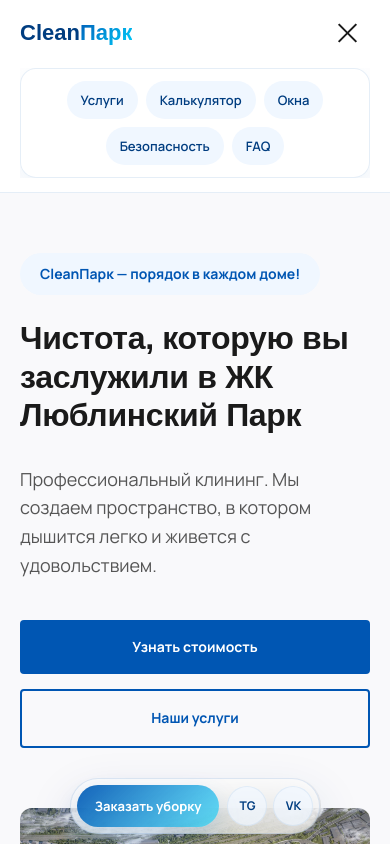
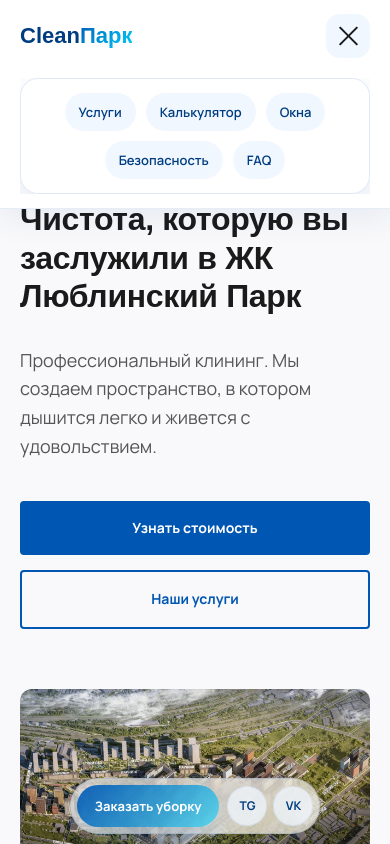
Before and after one commit to twin300/CleanPark, a plain HTML site: page index.html in a window 390 px wide. Both pictures are taken after a click on the button "Открыть меню". Shown: the top 844 px of the page. Drawn offline with Linux system fonts and the light colour scheme; a web font is replaced by a local one.

Commit message:
Improve mobile navigation styling

```diff
--- a/styles.css
+++ b/styles.css
@@ -987,7 +987,17 @@ footer {
 
 @media (max-width: 992px) {
     header {
+        position: fixed;
+        top: 0;
+        left: 0;
+        right: 0;
         padding: 14px 0;
+        background: rgba(255, 255, 255, 0.96);
+        box-shadow: 0 10px 30px rgba(0, 61, 128, 0.08);
+    }
+
+    body {
+        padding-top: 74px;
     }
 
     .logo {
@@ -1018,26 +1028,28 @@ footer {
         max-height: 0;
         opacity: 0;
         visibility: hidden;
-        transition: max-height 0.28s ease, opacity 0.2s ease, margin-top 0.28s ease, visibility 0.2s ease;
+        transform: translateY(-6px);
+        transition: max-height 0.28s ease, opacity 0.2s ease, margin-top 0.28s ease, transform 0.28s ease, visibility 0.2s ease;
     }
 
     nav.active .nav-menu {
-        max-height: 220px;
+        max-height: 260px;
         opacity: 1;
         visibility: visible;
-        margin-top: 4px;
+        margin-top: 8px;
+        transform: translateY(0);
     }
 
     .nav-links {
         flex-wrap: wrap;
         justify-content: center;
         width: 100%;
-        gap: 8px;
-        padding: 12px;
-        background: rgba(255, 255, 255, 0.96);
-        border: 1px solid rgba(0, 86, 179, 0.1);
-        border-radius: 16px;
-        box-shadow: var(--shadow);
+        gap: 10px;
+        padding: 14px;
+        background: rgba(255, 255, 255, 0.98);
+        border: 1px solid rgba(0, 86, 179, 0.12);
+        border-radius: 18px;
+        box-shadow: 0 18px 45px rgba(0, 61, 128, 0.12);
     }
 
     .nav-links a {
@@ -1059,6 +1071,12 @@ footer {
 
     .mobile-nav-toggle {
         display: flex;
+        width: 44px;
+        height: 44px;
+        align-items: center;
+        justify-content: center;
+        border-radius: 14px;
+        background: var(--light-blue);
         flex-shrink: 0;
         margin-left: auto;
     }
```
